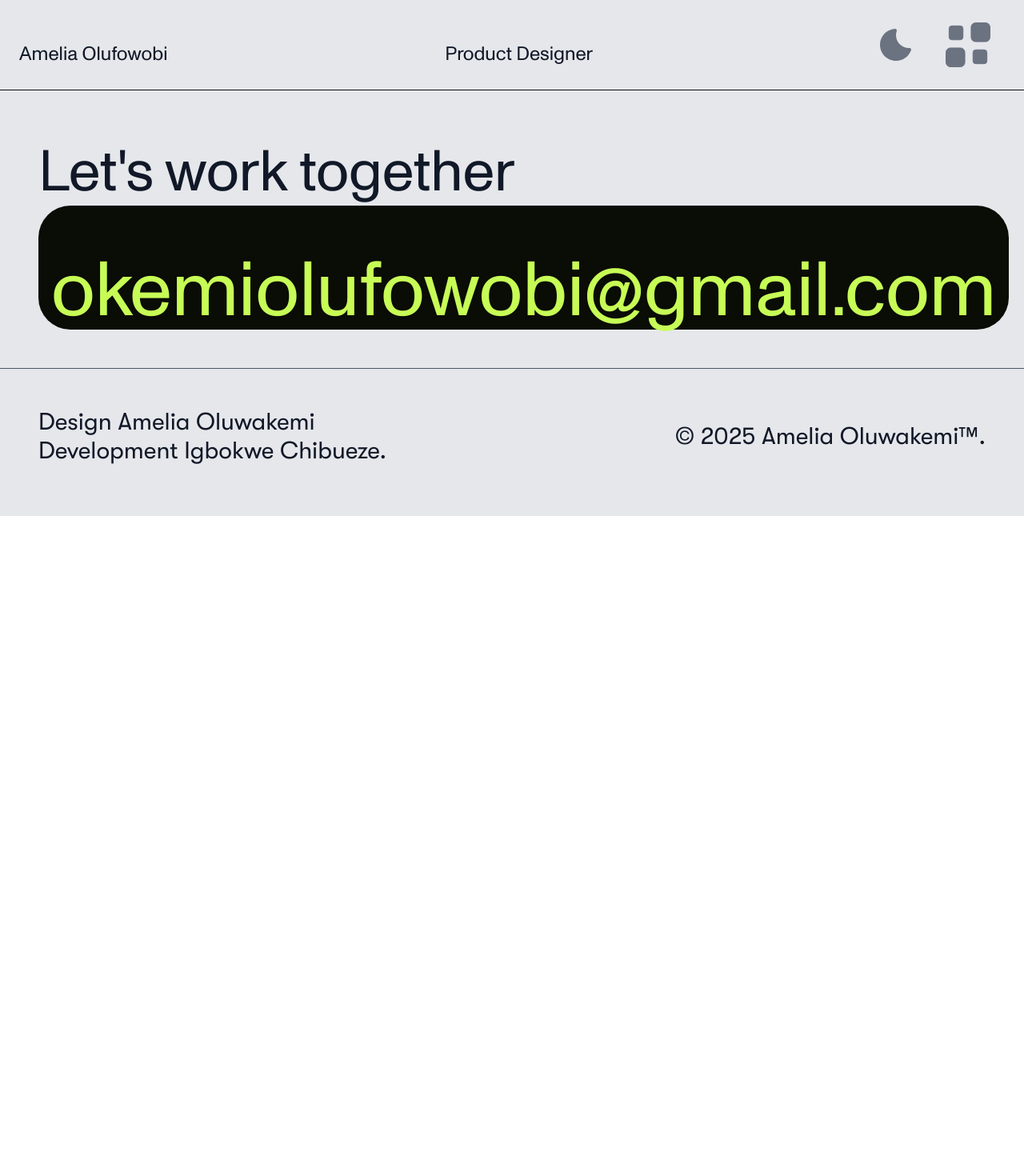
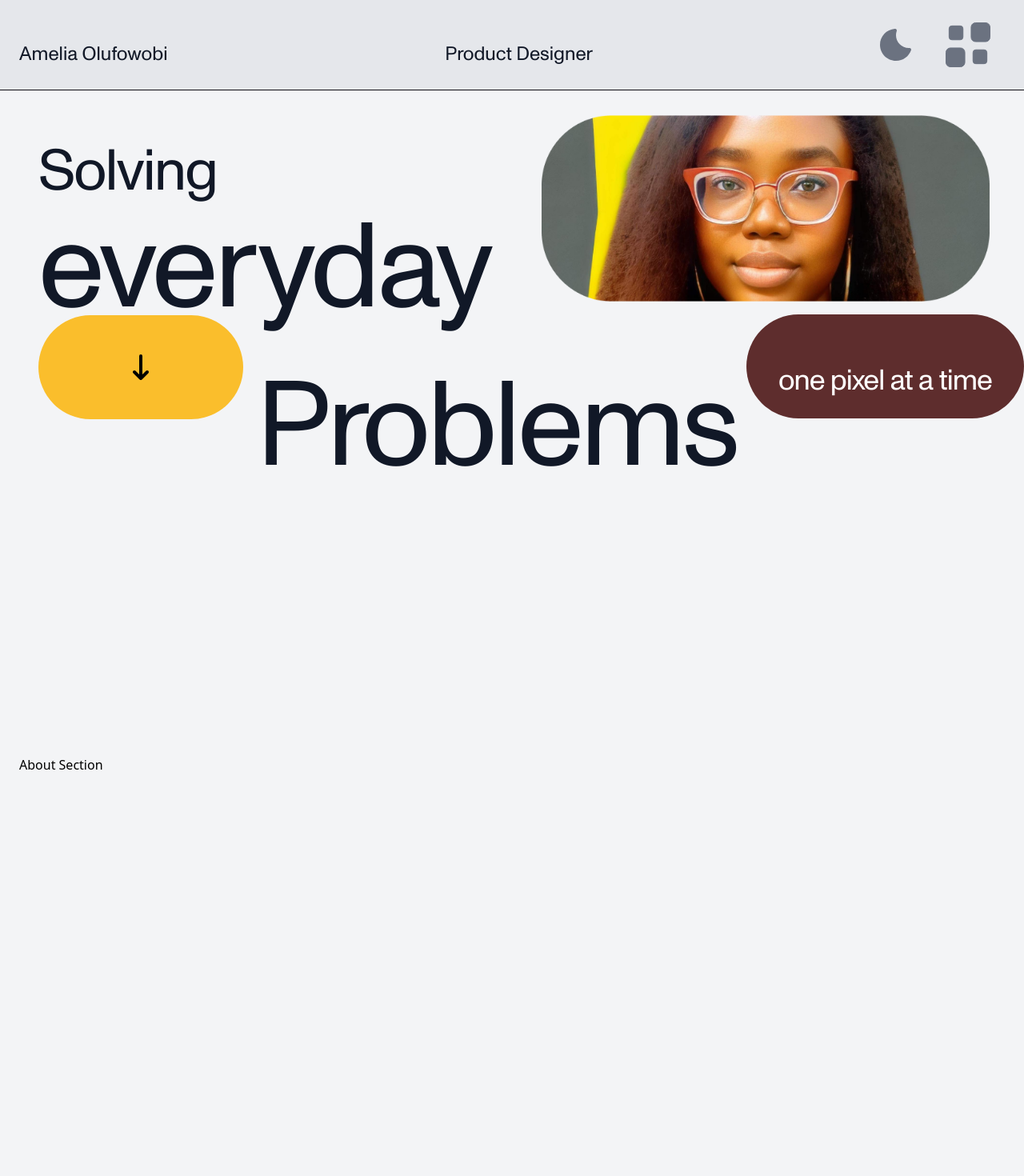
Before and after one commit to igbokwe-chibueze/kemi-porfolio, a Next.js app: page / in a window 1280 px wide. Shown: the top 1470 px of the page at 80% size. Before the commit the page ends 800 px from the top, so only its background shows below. Built offline with nearby package versions, Linux system fonts and the light colour scheme.

Commit message:
Hero Section done
Signed-off-by: igbokwe-chibueze <igbokwechibueze@gmail.com>

```diff
--- a/app/(root)/(Home)/page.tsx
+++ b/app/(root)/(Home)/page.tsx
@@ -1,8 +1,14 @@
+import { AboutSection, HeroSection, JumpToSection, ProjectsSection, SlideSection } from "@/components/sections"
+
 
 const page = () => {
   return (
     <>
-
+      <HeroSection/>
+      <AboutSection/>
+      <ProjectsSection/>
+      <SlideSection/>
+      <JumpToSection/>
     </>
   )
 }
--- a/app/globals.css
+++ b/app/globals.css
@@ -3,6 +3,10 @@
 @tailwind utilities;
 
 @layer utilities {
+  .main-container {
+    @apply max-w-screen-xl mx-auto items-center px-4 lg:px-12;
+  }
+
   .btn-menu {
     @apply rounded-lg p-2 text-sm text-gray-500 dark:text-gray-200 hover:bg-gray-300 dark:hover:bg-gray-700
     focus:outline-none focus:ring-1 focus:ring-gray-500 transition duration-500 ease-in-out;
--- a/components/sections/About.jsx
+++ /dev/null
@@ -1,8 +0,0 @@
-
-const About = () => {
-  return (
-    <div>About</div>
-  )
-}
-
-export default About
--- /dev/null
+++ b/components/sections/AboutSection.jsx
@@ -0,0 +1,12 @@
+
+const About = () => {
+  return (
+    <section id="aboutSection" className=" min-h-screen ">
+        <div className=" max-w-screen-xl mx-auto items-center px-4 lg:px-6 py-8 lg:py-16 ">
+          About Section
+        </div>
+    </section>
+  )
+}
+
+export default About
--- a/components/sections/Hero.jsx
+++ /dev/null
@@ -1,8 +0,0 @@
-
-const Hero = () => {
-  return (
-    <div>Hero</div>
-  )
-}
-
-export default Hero
--- /dev/null
+++ b/components/sections/HeroSection.jsx
@@ -0,0 +1,64 @@
+import { ArrowDownIcon } from "@/constants/Icons"
+import Image from "next/image"
+
+const Hero = () => {
+  return (
+    <section id="heroSection" className=" min-h-screen ">
+        <div className=" relative main-container py-8 lg:py-16">
+          {/* Column One */}
+          <div className=" lg:col-span-6 ">
+            <h2 className="font-monument-grotesk text-2xl md:text-5xl lg:text-7xl font-normal
+              tracking-tight leading-none text-gray-900 dark:text-white"
+            >
+              Solving
+            </h2>
+
+            <h1 className="font-monument-grotesk text-4xl md:text-5xl lg:text-[150px] font-normal
+              tracking-tight leading-none text-gray-900 dark:text-white lg:-mt-7"
+            >
+              everyday
+            </h1>
+
+            <div className="mt-6 lg:mt-12 flex space-x-4">
+              <div
+                className="mt-2 flex items-center justify-center w-28 lg:w-64 lg:h-[130px] px-2 py-3 bg-[#FABE2C] rounded-full"
+                aria-label="Arrow Down"
+              >
+                <ArrowDownIcon className="text-black w-6 h-6 lg:w-12 lg:h-12"/>
+              </div>
+
+              <h1 className="font-monument-grotesk text-4xl md:text-5xl lg:text-[150px] font-normal
+                tracking-tight leading-none text-gray-900 dark:text-white"
+              >
+                Problems
+              </h1>
+            </div>
+
+          </div>
+
+          {/* Column two */}
+          <div className="mt-4 lg:absolute lg:top-12 lg:right-0 space-y-2 lg:space-y-4">
+            <Image
+              src={"/KemiPhoto.png"}
+              width={560}
+              height={560}
+              loading='lazy'
+              alt={"Amelia Logo"}
+              className=""
+            />
+
+            <div
+              className="lg:ml-64 flex items-center justify-center w-fit h-20 lg:h-[130px] px-4 lg:px-10
+              bg-[#5e2d2d] dark:bg-[#FBC3C3] rounded-full"
+            >
+              <span className="font-monument-grotesk text-2xl lg:text-4xl font-normal
+                tracking-tight leading-none text-white dark:text-gray-900 "
+              >one pixel at a time</span>
+            </div>
+          </div>
+        </div>
+    </section>
+  )
+}
+
+export default Hero
--- /dev/null
+++ b/components/sections/JumpToSection.jsx
@@ -0,0 +1,12 @@
+
+const JumpToSection = () => {
+  return (
+    <section id="jumpToSection" className=" min-h-screen ">
+        <div className=" max-w-screen-xl mx-auto items-center px-4 lg:px-6 py-8 lg:py-16 ">
+          Jump TO Section
+        </div>
+    </section>
+  )
+}
+
+export default JumpToSection
--- /dev/null
+++ b/components/sections/ProjectSection.jsx
@@ -0,0 +1,12 @@
+
+const Projects = () => {
+  return (
+    <section id="projectSection" className=" min-h-screen ">
+        <div className=" max-w-screen-xl mx-auto items-center px-4 lg:px-6 py-8 lg:py-16 ">
+          Project Section
+        </div>
+    </section>
+  )
+}
+
+export default Projects
--- a/components/sections/Projects.jsx
+++ /dev/null
@@ -1,8 +0,0 @@
-
-const Projects = () => {
-  return (
-    <div>Projects</div>
-  )
-}
-
-export default Projects
--- /dev/null
+++ b/components/sections/SlideSection.tsx
@@ -0,0 +1,13 @@
+
+
+const SlidesSection = () => {
+  return (
+    <section id="slideSection" className=" min-h-screen ">
+        <div className=" max-w-screen-xl mx-auto items-center px-4 lg:px-6 py-8 lg:py-16 ">
+          Slide Section
+        </div>
+    </section>
+  )
+}
+
+export default SlidesSection
--- /dev/null
+++ b/components/sections/index.ts
@@ -0,0 +1,13 @@
+import HeroSection from '@/components/sections/HeroSection'
+import AboutSection from '@/components/sections/AboutSection'
+import ProjectsSection from '@/components/sections/ProjectSection'
+import SlideSection from '@/components/sections/SlideSection'
+import JumpToSection from '@/components/sections/JumpToSection'
+
+export {
+    HeroSection,
+    AboutSection,
+    ProjectsSection,
+    SlideSection,
+    JumpToSection
+}
--- a/constants/Icons.tsx
+++ b/constants/Icons.tsx
@@ -58,7 +58,7 @@ export const FlashIcon = ({ className = '', ...rest }) => (
     fill="currentColor"
     xmlns="http://www.w3.org/2000/svg"
     {...rest}
-    className={`w-6 h-6 ${className}`}
+    className={`${className}`}
   >
     <path d="M13.8969 4.55324C14.3034 4.88588 39.7431 1.5326 49.0022 0.861715C51.7238 0.667955 54.3894 0.438356
       57.1222 0.438356C57.6486 0.438356 59.5649 -0.138444 59.9188 0.581716C60.7588 2.27852 58.7954 6.40012 58.2511
@@ -79,7 +79,7 @@ export const HandIcon = ({ className = '', ...rest }) => (
     fill="currentColor"
     xmlns="http://www.w3.org/2000/svg"
     {...rest}
-    className={`w-6 h-6 ${className}`}
+    className={`${className}`}
   >
     <path d="M89.0496 30.1274C94.1001 35.2808 89.3121 52.3696 89.6985 58.0553C90.2928 66.7756 92.3518 73.1239 91.4037
       79.4669C89.5305 91.9693 75.3912 102.644 58.9293 96.983C53.0902 94.9639 45.2698 88.0433 39.9736 84.6854C34.5042 81.2141
@@ -113,7 +113,7 @@ export const SmileIcon = ({ className = '', ...rest }) => (
     fill="currentColor"
     xmlns="http://www.w3.org/2000/svg"
     {...rest}
-    className={`w-6 h-6 ${className}`}
+    className={`${className}`}
   >
     <path fillRule="evenodd" clipRule="evenodd" d="M53.7065 42.2351C52.4147 41.2369 50.8128 40.7252 49.1816 40.7896C47.7582
       40.8559 46.3881 41.3507 45.2508 42.2091C43.7241 43.3484 42.8803 44.8812 42.4745 45.7081C39.9127 50.9236 40.0015 59.0761
@@ -184,7 +184,7 @@ export const BubbleIcon = ({ className = '', ...rest }) => (
     fill="currentColor"
     xmlns="http://www.w3.org/2000/svg"
     {...rest}
-    className={`w-6 h-6 ${className}`}
+    className={`${className}`}
   >
     <path d="M64.0803 6.74828C69.8948 6.82466 73.8733 8.7221 77.2388 11.457C89.3281 21.3288 86.6497 39.7069 88.1806
       53.4526C88.4101 55.7306 88.7152 58.3128 89.9396 60.2866C92.9231 65.2996 104.962 65.9763 104.962 70.685C103.275 74.37
@@ -234,7 +234,7 @@ export const HashtagIcon = ({ className = '', ...rest }) => (
     fill="currentColor"
     xmlns="http://www.w3.org/2000/svg"
     {...rest}
-    className={`w-6 h-6 ${className}`}
+    className={`${className}`}
   >
     <path fillRule="evenodd" clipRule="evenodd" d="M32.9063 14.9106C33.0776 13.4685 33.778 7.56784 35.1062 6.47879C36.9186
       4.98954 45.1342 5.14709 48.6613 5.21609C49.1845 5.22529 49.6043 5.23334 49.8849 5.23449C50.0344 5.23449 50.2023 5.22414
@@ -303,3 +303,15 @@ export const HashtagIcon = ({ className = '', ...rest }) => (
     />
   </svg>
 );
+
+export const ArrowDownIcon = ({ className = '', ...rest }) => (
+  <svg
+    viewBox="0 0 24 24"
+    fill="none"
+    xmlns="http://www.w3.org/2000/svg"
+    {...rest}
+    className={`${className}`}
+  >
+    <path stroke="currentColor" strokeLinecap="round" strokeLinejoin="round" strokeWidth="2" d="M12 19V5m0 14-4-4m4 4 4-4"/>
+  </svg>
+);
```
Also changed, not shown: public/ArrowD.png (added), public/KemiPhoto.png (added).
